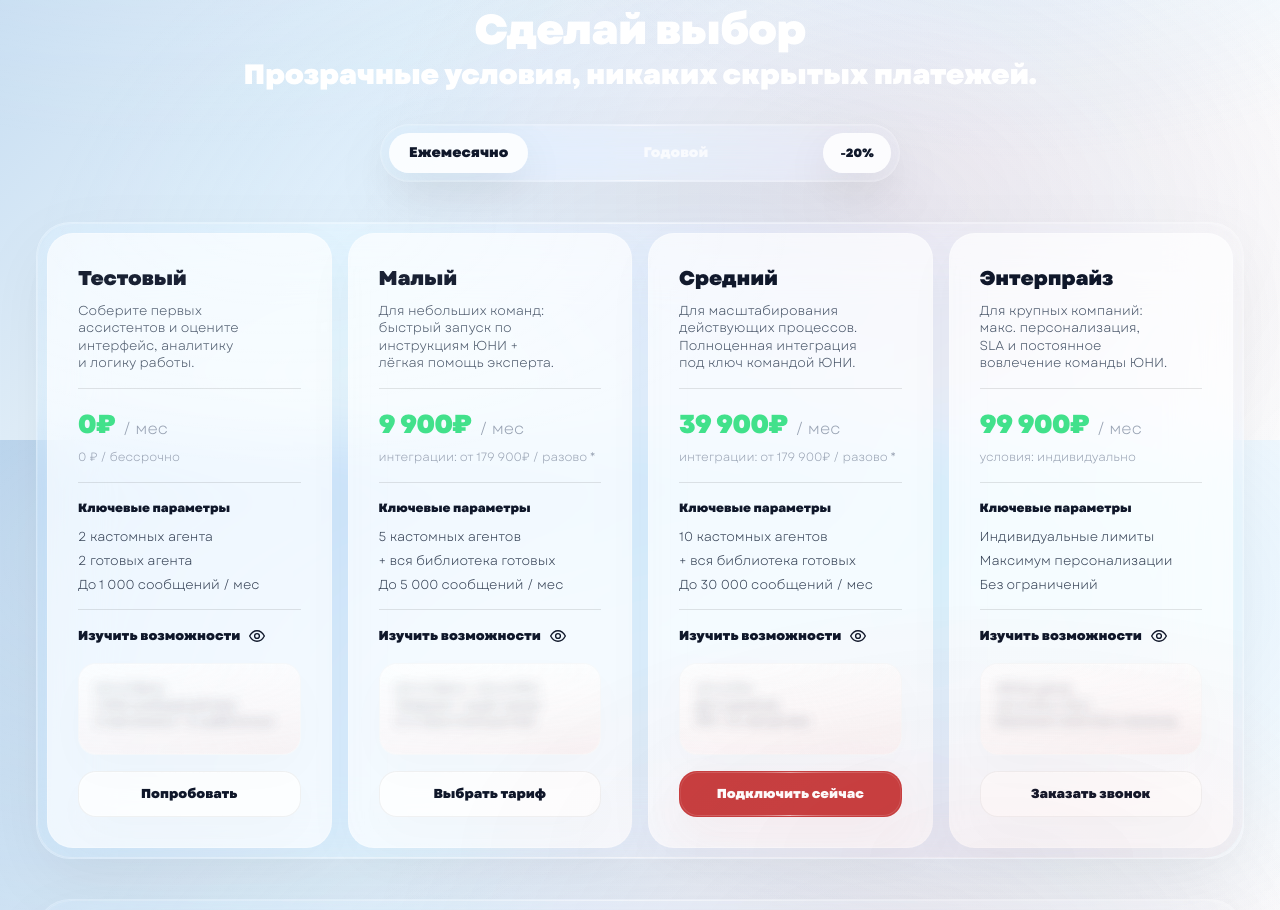
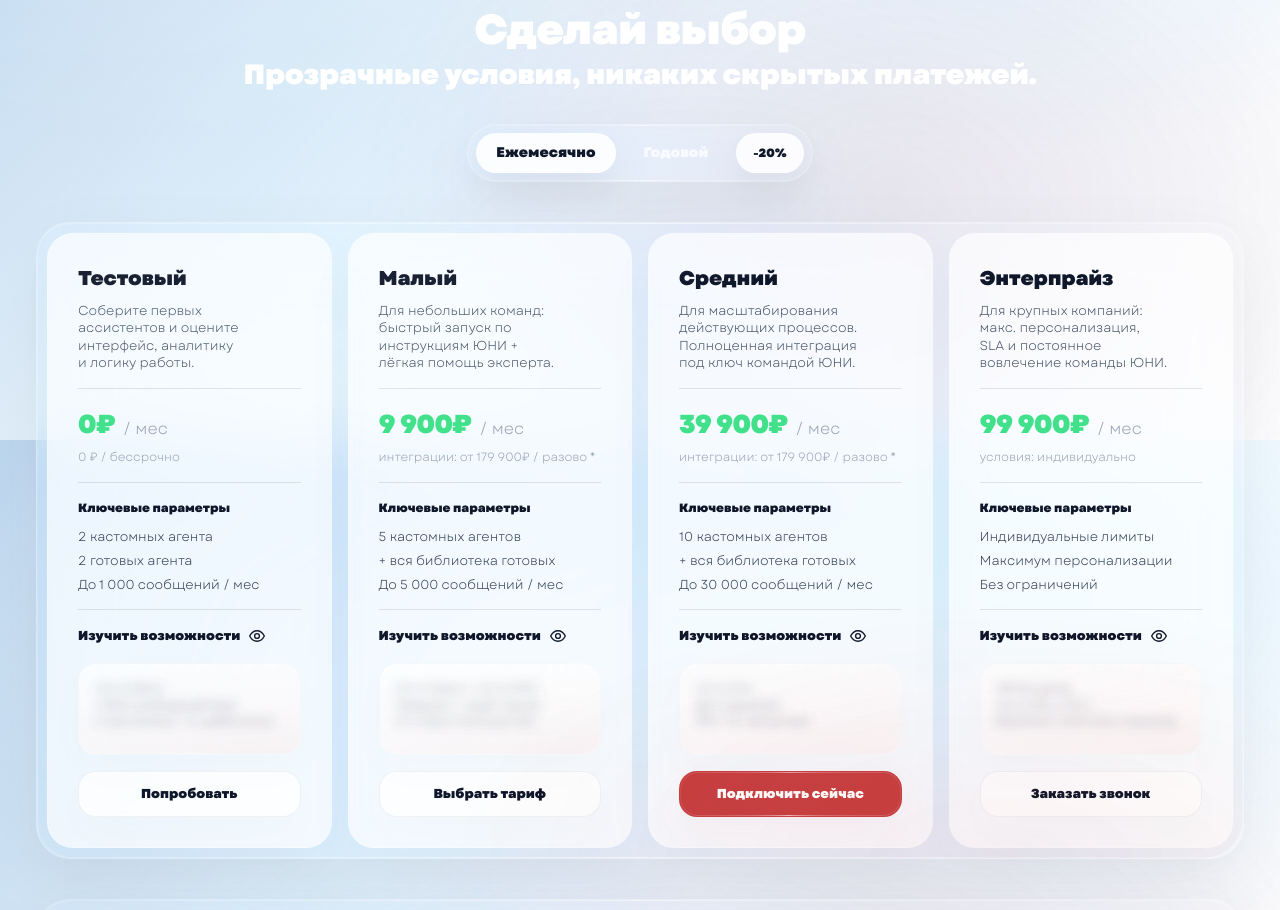
Before and after one commit to uniconsulting/uni.com, a Next.js app: page / in a window 1280 px wide. Shown: the part 4360-5270 px from the top of the page. Built offline with nearby package versions, Linux system fonts and the light colour scheme.

Commit message:
Update Plans.tsx

```diff
--- a/src/components/sections/Plans.tsx
+++ b/src/components/sections/Plans.tsx
@@ -350,7 +350,7 @@ function MegaMenu({
       <div className="absolute left-1/2 top-1/2 w-[min(980px,calc(100vw-32px))] -translate-x-1/2 -translate-y-1/2">
         <div
           className={[
-            "lg-border rounded-[34px] border border-white/22 bg-white/10 shadow-[0_30px_110px_rgba(0,0,0,0.22)] backdrop-blur-[26px] backdrop-saturate-150 overflow-hidden transition-all duration-[700ms] ease-[cubic-bezier(0.16,1,0.3,1)]",
+            "lg-border rounded-[34px] border border-white/22 bg-white/10 shadow-[0_30px_110px_rgba(0,0,0,0.22)] backdrop-blur-[34px] backdrop-saturate-150 overflow-hidden transition-all duration-[700ms] ease-[cubic-bezier(0.16,1,0.3,1)]",
             entered
               ? "opacity-100 scale-100 translate-y-0"
               : "opacity-0 scale-[0.985] translate-y-[10px]",
@@ -532,7 +532,7 @@ function IntegrationMegaMenu({
       <div className="absolute left-1/2 top-1/2 w-[min(980px,calc(100vw-32px))] -translate-x-1/2 -translate-y-1/2">
         <div
           className={[
-            "lg-border rounded-[34px] border border-white/22 bg-white/10 shadow-[0_30px_110px_rgba(0,0,0,0.22)] backdrop-blur-[26px] backdrop-saturate-150 overflow-hidden transition-all duration-[700ms] ease-[cubic-bezier(0.16,1,0.3,1)]",
+            "lg-border rounded-[34px] border border-white/22 bg-white/10 shadow-[0_30px_110px_rgba(0,0,0,0.22)] backdrop-blur-[34px] backdrop-saturate-150 overflow-hidden transition-all duration-[700ms] ease-[cubic-bezier(0.16,1,0.3,1)]",
             entered
               ? "opacity-100 scale-100 translate-y-0"
               : "opacity-0 scale-[0.985] translate-y-[10px]",
@@ -667,7 +667,7 @@ export default function PricingPlansSection() {
               aria-label="Вариант оплаты"
               className="
                 lg-border
-                w-[min(520px,100%)]
+                max-w-[calc(100vw-32px)]
                 rounded-[999px]
                 border border-white/22
                 bg-white/10
```
